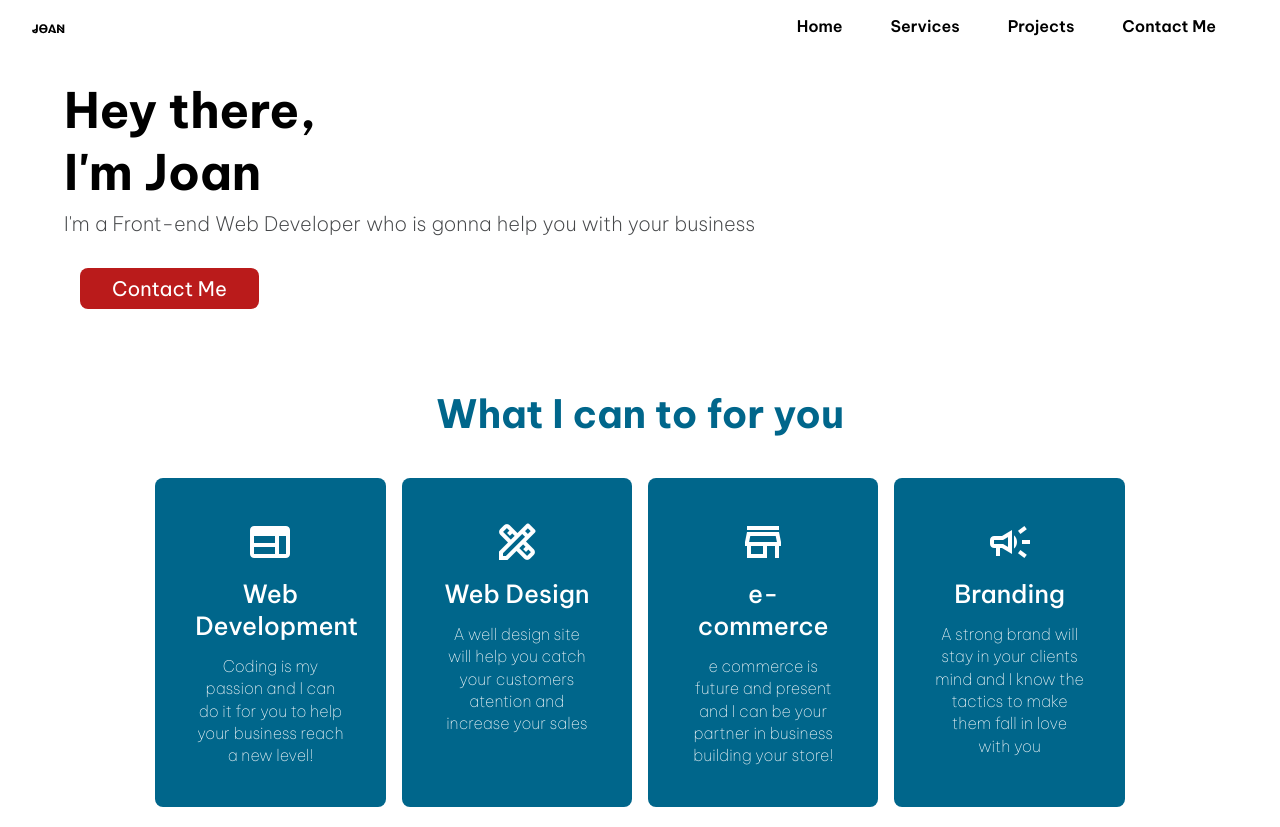
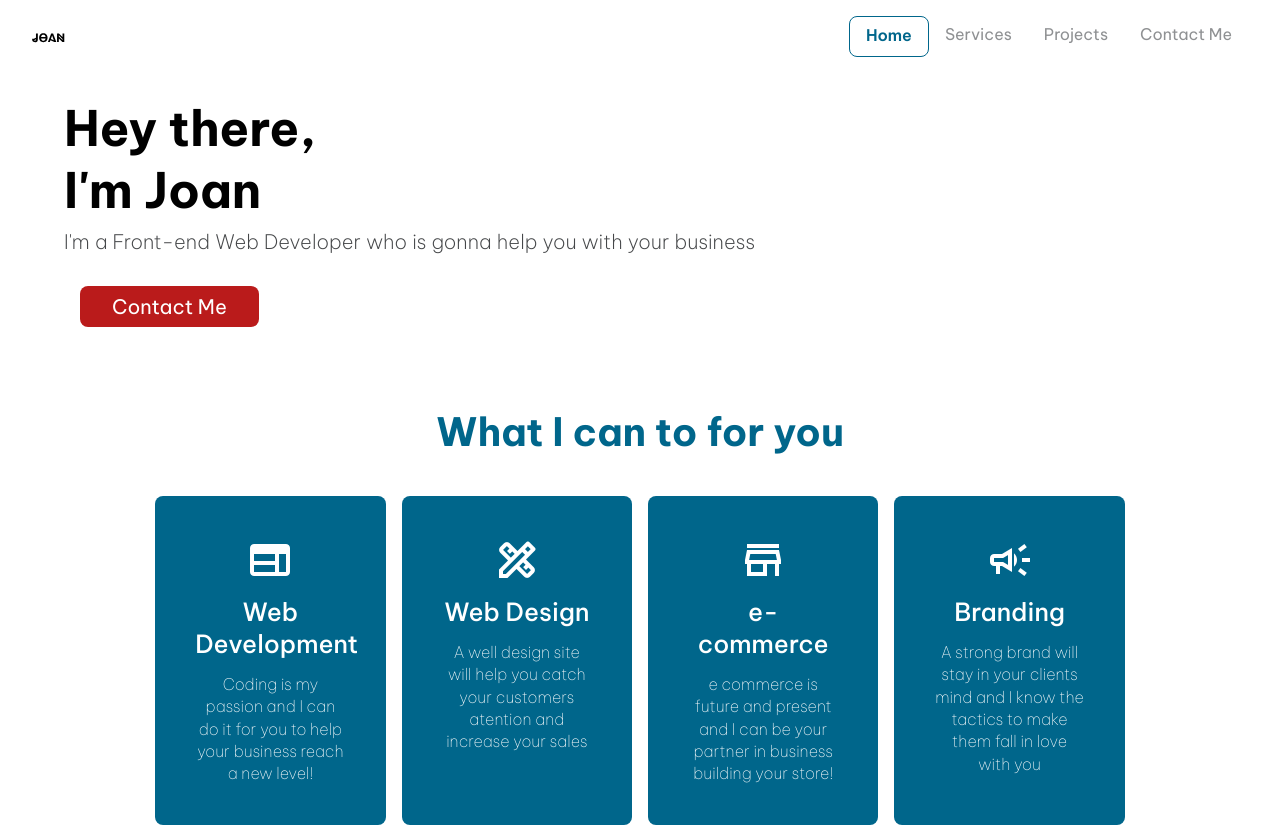
Before and after one commit to JonMenez/landing-page-giDev, a React app: page / in a window 1280 px wide. Shown: the top 827 px of the page. Built offline with nearby package versions, Linux system fonts and the light colour scheme.

Commit message:
[ADD] padding to list of items

```diff
--- a/src/styles/navBar.scss
+++ b/src/styles/navBar.scss
@@ -26,12 +26,12 @@
         background-color: $white;
         background-color: $primary;
         width: 100vw;
-        padding: 1rem;
         text-align: center;
         transition: all .2s ease;
         z-index: 3;
         opacity: 0;
     }
+
 
     /*---------- List of links/ a elements ----------*/
 
@@ -47,6 +47,10 @@
     }
 }
 
+.active {
+    background-color: darken($primary, 8%);
+}
+
 /*---------- List of links hidden ----------*/
 
 
@@ -57,7 +61,7 @@
 
 
 
-/*------------------------------------- Tablet breakpoint -------------------------------------*/
+/*--------------------------- Tablet breakpoint ---------------------------*/
 @include md {
     .navBar {
 
@@ -75,7 +79,11 @@
             position: static;
             background-color: transparent;
             padding: 0;
-            margin-right: 2rem;
+            padding: {
+                top: 1rem;
+                bottom: 1rem;
+                right: 2rem;
+            };
             opacity: 1;
             z-index: 0;
         }
@@ -85,32 +93,15 @@
         &__links {
             flex-shrink: 0;
             flex-grow: 0;
-            color: #000;
+            color: $grey-600;
             background-color: transparent;
             font-size: $fz0;
-            font-weight: 600;
-            padding: {
-                top: 1rem;
-                left: 1rem;
-                right: 2rem;
-            };
+            font-weight: 400;
+            padding: .5rem 1rem;
 
-            /*---------- Underscore (invisible) ----------*/
-
-            &::after {
-                content: '';
-                display: block;
-                height: 3px;
-                background-color: #000;
-
-                transition: transform 0.2s ease;
-                transform: scale(0);
-            }
-
-            /*---------- Uderscore appear----------*/
-
-            &:hover::after {
-                transform: scale(1);
+            &:hover {
+                color: $primary;
+                font-weight: 500;
             }
         }
 
@@ -126,9 +117,16 @@
             display: none;
         }
     }
+
+    .active {
+        color: $primary;
+        font-weight: 600;
+        border: solid $primary 1px;
+        border-radius: 8px;
+    }
 }
 
-/*-------------------- Desktop Breakpoint --------------------*/
+/*--------------------------- Desktop breakpoint ---------------------------*/
 
 @include lg {
     .navBar__links {
@@ -148,7 +146,7 @@
         /*---------- Uderscore appear----------*/
 
         &:hover::after {
-            transform: scale(1);
+            // transform: scale(1);
         }
     }
 }
```
